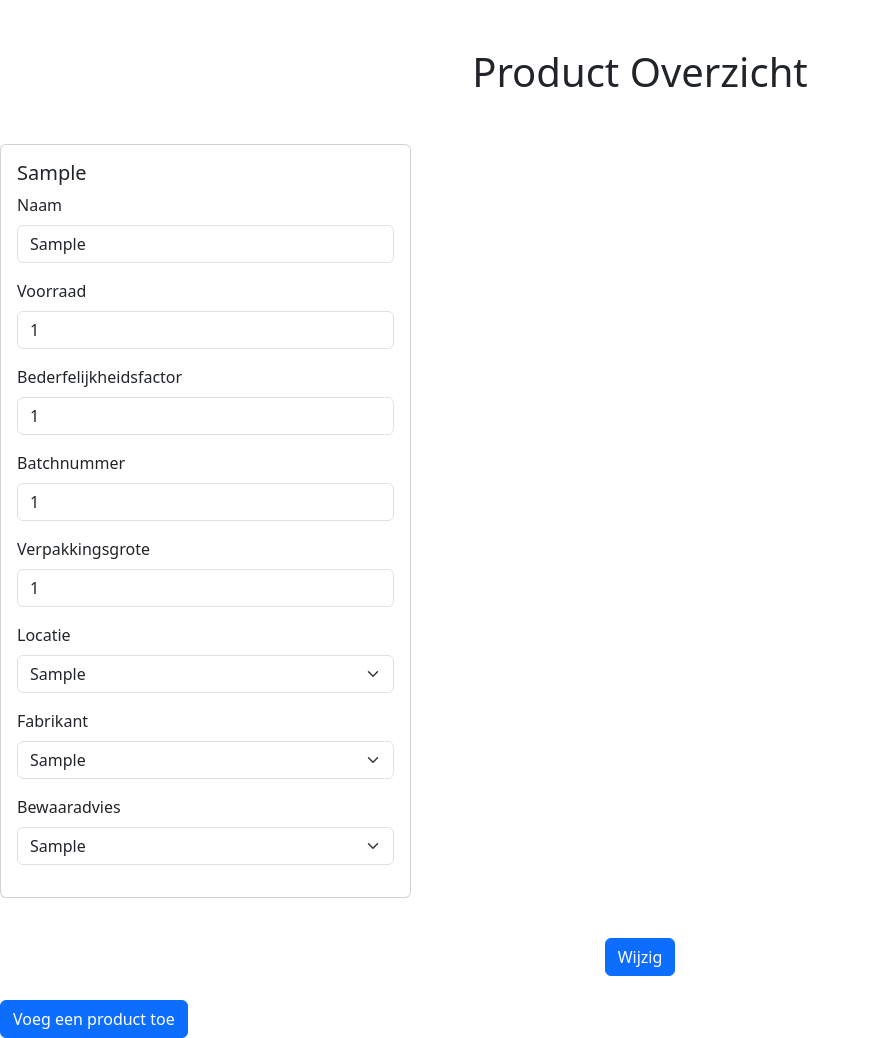
After one commit to 6EmptyBucket9/distributiecentrumBart_groepR, a Flask app: page /producten in a window 1280 px wide. The commit adds this page. Shown: the whole page, without its empty margins (0-870 px from the left). Run offline with Flask 3, Linux system fonts and the light colour scheme; tables that the repository leaves empty hold one stand-in row (values such as "Sample post"); some libraries are stand-ins or nearby versions.

Commit message:
[Backend] Producten ophalen vanuit database (afgerond)

```diff
--- a/app/routes/views.py
+++ b/app/routes/views.py
@@ -1,13 +1,24 @@
 from flask import Blueprint, render_template, request, redirect, url_for, jsonify
+from sqlalchemy.orm import joinedload
+# model imports
 from app.models import db
 from app.models.Bestelling import Bestelling
+from app.models.BestellingStatus import BestellingStatus
+from app.models.Product import Product
+from app.models.Fabrikant import Fabrikant
+from app.models.Locatie import Locatie
+from app.models.BewaarAdvies import BewaarAdvies
 
-bestelling = Bestelling
+
+
+
+
 main = Blueprint('main', __name__)
 
 # Bestelling summary page
 @main.route('/bestellingen', methods=['GET', 'POST'])
 def show_orders():
+    statuses = db.session.query(BestellingStatus).all()
     bestelling_status = request.form.get('status')
     bestelling_bestellingsnr = request.form.get('bestellingsnr')
 
@@ -20,9 +31,9 @@ def show_orders():
 
     bestellingen = query.all()
 
-    return render_template('bestellingen.html', bestellingen=bestellingen, selected_status=bestelling_status)
+    return render_template('bestellingen.html', bestellingen=bestellingen, statuses=statuses, selected_status=bestelling_status)
 
-
+# Order detail page
 @main.route('/bestelling/<int:bestelling_id>', methods=['GET', 'POST'])
 def show_order_detail(bestelling_id):
     # Get bestelling by ID
@@ -81,3 +92,99 @@ def show_order_detail(bestelling_id):
     ]
 
     return render_template('bestelling_detail.html', bestelling=bestelling, products=products)
+
+# Product summary page
+@main.route('/producten', methods=['GET', 'POST'])
+def show_products():
+    # Fetch all products from the database along with their related data
+    products = db.session.query(Product).all()
+
+    # Fetch all locatie, fabrikant, and bewaaradvies objects from the database
+    locaties = db.session.query(Locatie).all()
+    fabrikanten = db.session.query(Fabrikant).all()
+    bewaaradviezen = db.session.query(BewaarAdvies).all()
+
+    # If no products are found, render the page with an empty list
+    if not products:
+        return render_template('producten.html', products=[], locaties=locaties, fabrikanten=fabrikanten, bewaaradviezen=bewaaradviezen)
+
+    # Handle POST requests for form updates
+    if request.method == 'POST':
+        if request.form.get('_method') == 'PUT':
+            # Process form data to update products using enumerate for the loop
+            for i, product in enumerate(products):
+                # Get input values from the form
+                naam = request.form.get(f'products[{i}][naam]')
+                voorraad = request.form.get(f'products[{i}][voorraad]')
+                bederfelijkheidsfactor = request.form.get(f'products[{i}][bederfelijkheidsfactor]')
+                batchnummer = request.form.get(f'products[{i}][batchnummer]')
+                verpakkingsgrote = request.form.get(f'products[{i}][verpakkingsgrote]')
+                locatie_id = request.form.get(f'products[{i}][locatie]')
+                bewaaradvies_id = request.form.get(f'products[{i}][bewaaradvies]')
+                fabrikant_id = request.form.get(f'products[{i}][fabrikant]')
+
+                # Validate and update fields if valid data is provided
+                if naam:
+                    product.naam = naam
+                if voorraad and voorraad.isdigit():
+                    product.voorraad = int(voorraad)
+                if bederfelijkheidsfactor and bederfelijkheidsfactor.isdigit():
+                    product.bederfelijkheidsfactor = int(bederfelijkheidsfactor)
+                if batchnummer:
+                    product.batchnummer = batchnummer
+                if verpakkingsgrote and verpakkingsgrote.isdigit():
+                    product.verpakkingsgrote = int(verpakkingsgrote)
+                if locatie_id:
+                    product.locatie_id = int(locatie_id)
+                if bewaaradvies_id:
+                    product.bewaaradvies = int(bewaaradvies_id)
+                if fabrikant_id:
+                    product.product_fabrikant = int(fabrikant_id)
+
+            # commit changes to db
+            db.session.commit()
+
+            return redirect(url_for('main.show_products'))
+
+    return render_template('producten.html', products=products, locaties=locaties, fabrikanten=fabrikanten, bewaaradviezen=bewaaradviezen)
+
+# Add product page
+@main.route('/add_product', methods=['GET', 'POST'])
+def add_product():
+    if request.method == 'POST':
+        # Extract data from the form
+        naam = request.form['naam']
+        bederfelijkheidsfactor = request.form['bederfelijkheidsfactor']
+        batchnummer = request.form['batchnummer']
+        verpakkingsgrote = request.form['verpakkingsgrote']
+        voorraad = request.form['voorraad']
+        locatie_id = request.form['locatie']
+        bewaaradvies = request.form['bewaaradvies']
+        product_fabrikant = request.form['fabrikant']
+
+        # Create a new product instance and add it to the database
+        new_product = Product(
+            productnr = 0,
+            naam=naam,
+            bederfelijkheidsfactor=bederfelijkheidsfactor,
+            batchnummer=batchnummer,
+            verpakkingsgrote=verpakkingsgrote,
+            voorraad=voorraad,
+            verschil_in_voorraad=0,
+            locatie_id=locatie_id,
+            bewaaradvies=bewaaradvies,
+            product_fabrikant=product_fabrikant
+        )
+
+        db.session.add(new_product)
+        db.session.commit()
+
+        # Redirect after adding the product
+        return redirect(url_for('main.show_products'))  # Update with the correct route to show products
+
+    # If GET, render the form and pass the needed data
+    locaties = Locatie.query.all()
+    fabrikanten = Fabrikant.query.all()
+    bewaaradviezen = BewaarAdvies.query.all()
+
+    return render_template('add_product.html', locaties=locaties, fabrikanten=fabrikanten, bewaaradviezen=bewaaradviezen)
--- /dev/null
+++ b/app/templates/producten.html
@@ -0,0 +1,117 @@
+<!DOCTYPE html>
+<html lang="en">
+
+<head>
+    <meta charset="UTF-8">
+    <meta name="viewport" content="width=device-width, initial-scale=1.0">
+    <title>Producten</title>
+    <link href="{{ url_for('static', filename='css/bootstrap.min.css') }}" rel="stylesheet">
+</head>
+
+<body>
+    <h1 class="text-center my-5">Product Overzicht</h1>
+    <!-- check if there are products -->
+    {% if products %}
+    <form method="POST" action="{{ url_for('main.show_products') }}">
+        <input type="hidden" name="_method" value="PUT">
+        <div class="row">
+            {% for product in products %}
+            <div class="col-md-4 mb-3">
+                <div class="card">
+                    <div class="card-body">
+                        <h5 class="card-title">{{ product.naam }}</h5>
+
+                        <div class="mb-3">
+                            <label for="naam_{{ loop.index }}" class="form-label">Naam</label>
+                            <input type="text" class="form-control" id="naam_{{ loop.index }}"
+                                name="products[{{ loop.index0 }}][naam]" value="{{ product.naam }}">
+                        </div>
+
+                        <div class="mb-3">
+                            <label for="voorraad_{{ loop.index }}" class="form-label">Voorraad</label>
+                            <input type="number" class="form-control" id="voorraad_{{ loop.index }}"
+                                name="products[{{ loop.index0 }}][voorraad]" value="{{ product.voorraad }}">
+                        </div>
+
+                        <div class="mb-3">
+                            <label for="bederfelijkheidsfactor_{{ loop.index }}"
+                                class="form-label">Bederfelijkheidsfactor</label>
+                            <input type="number" class="form-control" id="bederfelijkheidsfactor_{{ loop.index }}"
+                                name="products[{{ loop.index0 }}][bederfelijkheidsfactor]"
+                                value="{{ product.bederfelijkheidsfactor }}">
+                        </div>
+
+                        <div class="mb-3">
+                            <label for="batchnummer_{{ loop.index }}" class="form-label">Batchnummer</label>
+                            <input type="text" class="form-control" id="batchnummer_{{ loop.index }}"
+                                name="products[{{ loop.index0 }}][batchnummer]" value="{{ product.batchnummer }}">
+                        </div>
+
+                        <div class="mb-3">
+                            <label for="verpakkingsgrote_{{ loop.index }}" class="form-label">Verpakkingsgrote</label>
+                            <input type="number" class="form-control" id="verpakkingsgrote_{{ loop.index }}"
+                                name="products[{{ loop.index0 }}][verpakkingsgrote]"
+                                value="{{ product.verpakkingsgrote }}">
+                        </div>
+                        <!-- Selects for predetermined values -->
+                        <div class="mb-3">
+                            <label for="locatie_{{ loop.index }}" class="form-label">Locatie</label>
+                            <select name="products[{{ loop.index0 }}][locatie]" id="locatie_{{ loop.index }}"
+                                class="form-select">
+                                {% for locatie in locaties %}
+                                <option value="{{ locatie.idLocatie }}" {% if product.locatie_id==locatie.idLocatie
+                                    %}selected{% endif %}>
+                                    {{ locatie.locatie_naam }}
+                                </option>
+                                {% endfor %}
+                            </select>
+                        </div>
+                        <div class="mb-3">
+                            <label for="fabrikant_{{ loop.index }}" class="form-label">Fabrikant</label>
+                            <select name="products[{{ loop.index0 }}][fabrikant]" id="fabrikant_{{ loop.index }}"
+                                class="form-select">
+                                {% for fabrikant in fabrikanten %}
+                                <option value="{{ fabrikant.idFabrikant }}" {% if
+                                    product.fabrikant_id==fabrikant.idFabrikant %}selected{% endif %}>
+                                    {{ fabrikant.naam }}
+                                </option>
+                                {% endfor %}
+                            </select>
+                        </div>
+                        <div class="mb-3">
+                            <label for="bewaaradvies_{{ loop.index }}" class="form-label">Bewaaradvies</label>
+                            <select name="products[{{ loop.index0 }}][bewaaradvies]" id="bewaaradvies_{{ loop.index }}"
+                                class="form-select">
+                                {% for advies in bewaaradviezen %}
+                                <option value="{{ advies.idBewaaradvies }}" {% if
+                                    product.bewaaradvies_id==advies.idBewaaradvies %}selected{% endif %}>
+                                    {{ advies.advies }}
+                                </option>
+                                {% endfor %}
+                            </select>
+                        </div>
+
+
+                    </div>
+                </div>
+            </div>
+            {% endfor %}
+        </div>
+
+        <div class="text-center my-4">
+            <button type="submit" class="btn btn-primary">Wijzig</button>
+        </div>
+    </form>
+
+    <a href="{{ url_for('main.add_product') }}" class="btn btn-primary">Voeg een product toe</a>
+
+    {% else %}
+    <p>Geen producten gevonden.</p>
+    <a href="{{ url_for('main.add_product') }}" class="btn btn-primary">Voeg een product toe</a>
+
+    {% endif %}
+
+    <script src="{{ url_for('static', filename='js/bootstrap.bundle.min.js') }}"></script>
+</body>
+
+</html>
```
Also changed, not shown: app/templates/add_product.html (added, +77 -0 lines), app/templates/bestelling_detail.html (+11 -11 lines), app/templates/bestellingen.html (+5 -5 lines).
